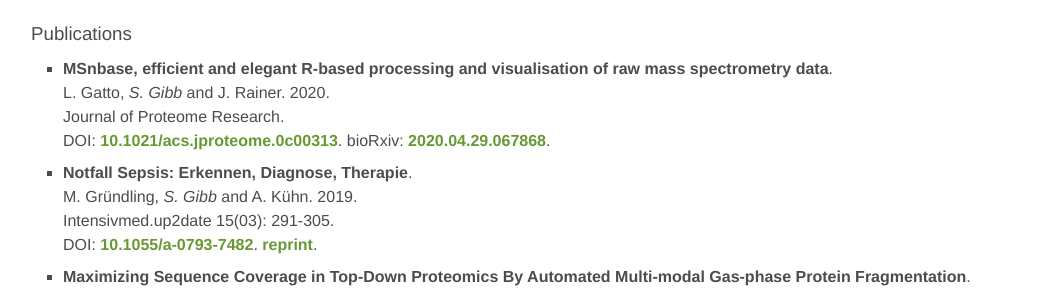
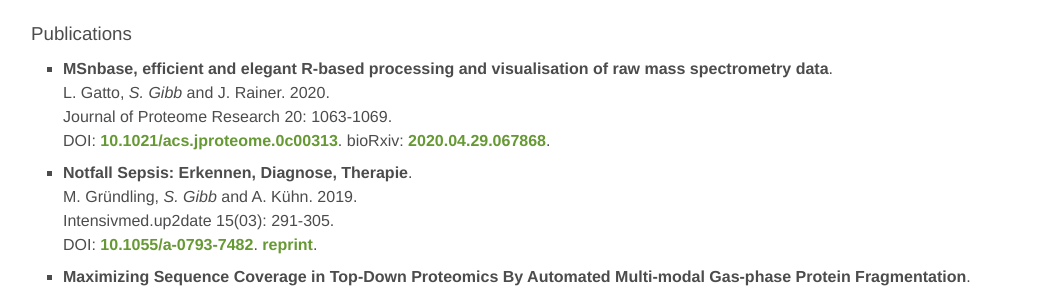
Before and after one commit to sgibb/sgibb.github.io, a Jekyll site: the page built from index.md, in a window 1280 px wide and 900 px high, scrolled down 1148 px. Shown: the part 152-444 px from the top of the window, without its empty margins (113-1161 px from the left). Built offline with Jekyll 4.4.1, drawn with Linux system fonts in a browser that asks for light colours.

Commit message:
fix: add issue and pages for MSnbase article

```diff
--- a/_data/publications.yml
+++ b/_data/publications.yml
@@ -2,7 +2,7 @@
   entries:
     - title: "MSnbase, efficient and elegant R-based processing and visualisation of raw mass spectrometry data"
       authors: L. Gatto, S. Gibb and J. Rainer
-      journal: "Journal of Proteome Research"
+      journal: "Journal of Proteome Research 20: 1063-1069"
       year: 2020
       doi: 10.1021/acs.jproteome.0c00313
       biorxiv: 2020.04.29.067868
```
